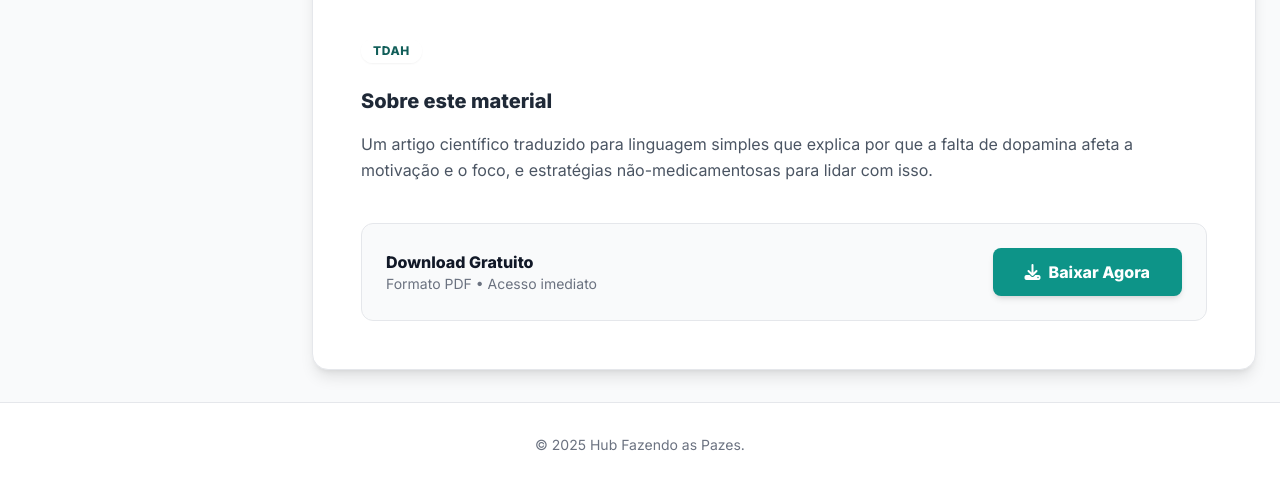
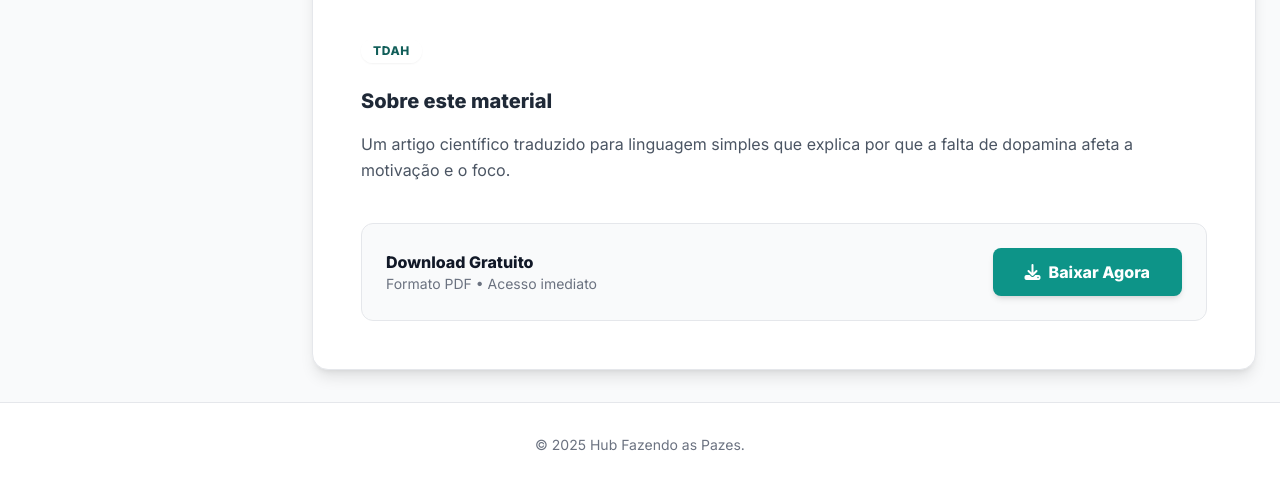
Before and after one commit to engeduardopds/hub-fazendo-as-pazes, a plain HTML site: page artigos.html in a window 1280 px wide. Both pictures are taken after a click on the element 461 px from the left and 403 px from the top of the page. Shown: the part 407-894 px from the top of the page. Drawn offline with nearby package versions, Linux system fonts and the light colour scheme.

Commit message:
Update artigos.html

```diff
--- a/artigos.html
+++ b/artigos.html
@@ -4,8 +4,11 @@
     <meta charset="UTF-8">
     <meta name="viewport" content="width=device-width, initial-scale=1.0">
     <title>Biblioteca de Artigos | Hub Fazendo as Pazes</title>
+    <!-- Tailwind CSS (Link Limpo) -->
     <script src="https://cdn.tailwindcss.com"></script>
+    <!-- Font Awesome (Link Limpo) -->
     <link rel="stylesheet" href="https://cdnjs.cloudflare.com/ajax/libs/font-awesome/6.4.0/css/all.min.css">
+    <!-- Google Fonts -->
     <link href="https://fonts.googleapis.com/css2?family=Inter:wght@400;600;800&display=swap" rel="stylesheet">
 
     <style>
@@ -161,7 +164,7 @@
                                 <p class="font-bold text-gray-900">Download Gratuito</p>
                                 <p class="text-sm text-gray-500">Formato PDF • Acesso imediato</p>
                             </div>
-                            <a id="detail-download" href="#" target="_blank" class="bg-teal-600 text-white px-8 py-3 rounded-lg font-bold hover:bg-teal-700 transition shadow-md flex items-center gap-2">
+                            <a id="detail-download" href="#" target="_blank" class="bg-teal-600 text-white px-8 py-3 rounded-lg font-bold hover:bg-teal-700 transition shadow-md flex items-center gap-2" download>
                                 <i class="fa-solid fa-download"></i> Baixar Agora
                             </a>
                         </div>
@@ -178,21 +181,20 @@
 
     <script>
         // --- BANCO DE DADOS DE ARTIGOS ---
-        // Aqui você adiciona seus arquivos.
-        // categories: deve bater com os 'value' dos checkboxes no HTML (tdah, autismo, bipolaridade, ansiedade, rotina)
+        // Aqui configuramos os links para a pasta 'biblioteca/' do GitHub/Netlify
         const articlesDB = [
             {
                 id: 1,
                 title: "O Cérebro TDAH: Entendendo a Dopamina",
-                summary: "Um artigo científico traduzido para linguagem simples que explica por que a falta de dopamina afeta a motivação e o foco, e estratégias não-medicamentosas para lidar com isso.",
+                summary: "Um artigo científico traduzido para linguagem simples que explica por que a falta de dopamina afeta a motivação e o foco.",
                 categories: ["tdah"],
                 icon: "🧠",
-                file: "biblioteca/artigo-cerebro-tdah.pdf"
+                file: "biblioteca/artigo-cerebro-tdah.pdf" // Certifique-se que o arquivo existe nesta pasta no GitHub
             },
             {
                 id: 2,
                 title: "Guia de Sobrevivência para Crises de Ansiedade",
-                summary: "Técnicas de 'grounding' (aterramento) e respiração para utilizar no momento exato de uma crise de pânico ou ansiedade elevada.",
+                summary: "Técnicas de 'grounding' e respiração para utilizar no momento exato de uma crise de pânico.",
                 categories: ["ansiedade"],
                 icon: "🌬️",
                 file: "biblioteca/guia-ansiedade.pdf"
@@ -200,7 +202,7 @@
             {
                 id: 3,
                 title: "Rotina Visual para Autistas e TDAH",
-                summary: "Como criar quadros visuais que ajudam na organização temporal e reduzem a ansiedade do dia a dia. Inclui modelos para imprimir.",
+                summary: "Como criar quadros visuais que ajudam na organização temporal e reduzem a ansiedade.",
                 categories: ["autismo", "tdah", "rotina"],
                 icon: "📅",
                 file: "biblioteca/rotina-visual.pdf"
@@ -208,7 +210,7 @@
             {
                 id: 4,
                 title: "Bipolaridade x TDAH: As Diferenças",
-                summary: "Muitas vezes confundidos, estes dois diagnósticos têm particularidades importantes. Saiba diferenciar as oscilações de humor da impulsividade.",
+                summary: "Muitas vezes confundidos, estes dois diagnósticos têm particularidades importantes.",
                 categories: ["bipolaridade", "tdah"],
                 icon: "⚖️",
                 file: "biblioteca/bipolaridade-tdah.pdf"
@@ -216,7 +218,7 @@
             {
                 id: 5,
                 title: "Manual de Higiene do Sono",
-                summary: "Um passo a passo para regular o ciclo circadiano, essencial para quem sofre de transtornos de humor ou de atenção.",
+                summary: "Passo a passo para regular o ciclo circadiano e dormir melhor.",
                 categories: ["rotina", "ansiedade"],
                 icon: "💤",
                 file: "biblioteca/higiene-sono.pdf"
@@ -230,17 +232,13 @@
         }
 
         function filterArticles() {
-            // 1. Pegar categorias selecionadas
             const checkboxes = document.querySelectorAll('.filter-checkbox:checked');
             const selectedCategories = Array.from(checkboxes).map(cb => cb.value);
 
-            // 2. Filtrar DB
             const filtered = articlesDB.filter(artigo => {
-                // Se o artigo tiver Pelo MENOS UMA das categorias marcadas, ele aparece.
                 return artigo.categories.some(cat => selectedCategories.includes(cat));
             });
 
-            // 3. Renderizar
             renderGrid(filtered);
         }
 
@@ -262,7 +260,6 @@
             empty.classList.add('hidden');
 
             articles.forEach(artigo => {
-                // Cria as tags coloridas
                 const tagsHtml = artigo.categories.map(cat =>
                     `<span class="text-[10px] font-bold uppercase tracking-wider px-2 py-1 rounded bg-teal-50 text-teal-700 border border-teal-100">${cat}</span>`
                 ).join('');
@@ -291,19 +288,16 @@
         }
 
         function openDetail(artigo) {
-            // Preenche os dados
             document.getElementById('detail-icon').textContent = artigo.icon;
             document.getElementById('detail-title').textContent = artigo.title;
             document.getElementById('detail-summary').textContent = artigo.summary;
             document.getElementById('detail-download').href = artigo.file;
 
-            // Tags na página de detalhe
             const tagsContainer = document.getElementById('detail-tags');
             tagsContainer.innerHTML = artigo.categories.map(cat =>
                 `<span class="text-xs font-bold uppercase tracking-wider px-3 py-1 rounded-full bg-white/90 text-teal-800 shadow-sm">${cat}</span>`
             ).join('');
 
-            // Troca a View
             document.getElementById('view-list').classList.add('hidden');
             document.getElementById('view-detail').classList.remove('hidden');
             window.scrollTo(0,0);
@@ -315,7 +309,6 @@
             window.scrollTo(0,0);
         }
 
-        // Inicia
         init();
 
     </script>
```
